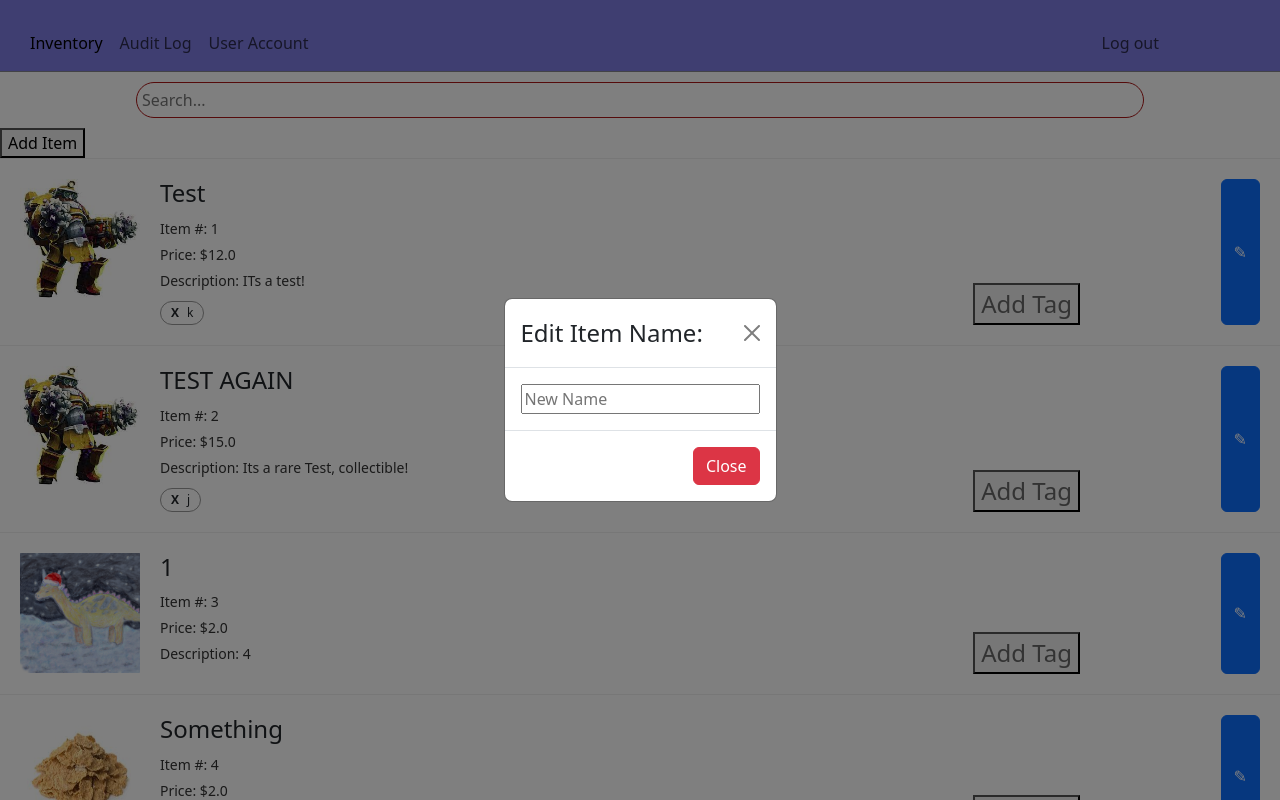
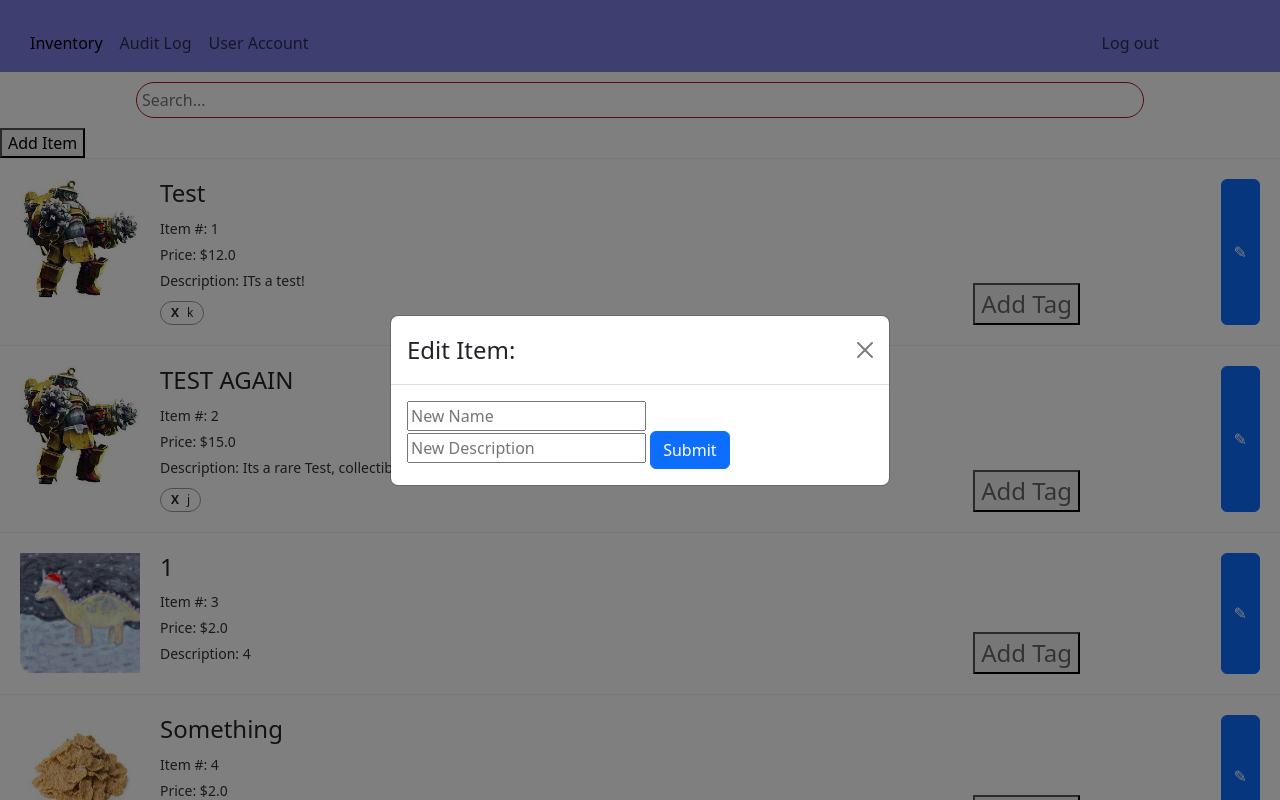
Before and after one commit to StegosaurusLlama/LETU-Inventory-Management-System, a Flask app: page /inventory in a window 1280 px wide, after a click that opens the changed part. Run offline with Flask 3, Linux system fonts and the light colour scheme; a user stored in the database is signed in; data comes from the database, SQL or seed files in the repository; some libraries are stand-ins or nearby versions.

Commit message:
continued modal work

```diff
--- a/app.py
+++ b/app.py
@@ -104,9 +104,9 @@ def images(filename):
 @app.route("/edit-item", methods=["POST"])
 def edit_item():
     name = request.form.get("name")
-    db._edit_item(name)
+    desc = request.form.get("description")
     productID = request.form.get("productID")
-
+    db.edit_item(productID, name, desc)
     return redirect(url_for("inventory"))
 
 
--- a/templates/inventory-page.html
+++ b/templates/inventory-page.html
@@ -73,29 +73,31 @@
                  <button type="button" class="btn btn-primary" data-bs-toggle="modal" data-bs-target="#myModal">✎</button>
 <div class="modal" id="myModal">
 <div class="modal-dialog modal-dialog-centered">
-<div class="modal-dialog">
+<!-- <div class="modal-dialog"> -->
 <div class="modal-content">
 
       <!-- Modal Header -->
       <div class="modal-header">
-        <h4 class="modal-title">Edit Item Name:</h4>
+        <h4 class="modal-title">Edit Item:</h4>
         <button type="button" class="btn-close" data-bs-dismiss="modal"></button>
       </div>
 
       <!-- Modal body -->
       <div class="modal-body">
         <form>
-            <input type="text" placeholder="New Name">
+            <input type="text" placeholder="New Name" name="name">
+            <input type="text" placeholder="New Description" name="description">
             <input type="hidden" id="edit-item-pid" name="productID">
+            <button type="submit" class="btn btn-primary" value="Submit">Submit</button>
         </form>
       </div>
 
       <!-- Modal footer -->
-      <div class="modal-footer">
-        <button type="button" class="btn btn-danger" data-bs-dismiss="modal">Close</button>
-      </div>
+      <!-- <div class="modal-footer"> -->
+        <!-- <button type="submit" class="btn btn-primary" value="Submit">Submit</button> -->
+      <!-- </div> -->
 
-</div>
+<!-- </div> -->
 </div>
 </div>
 </div>
```
